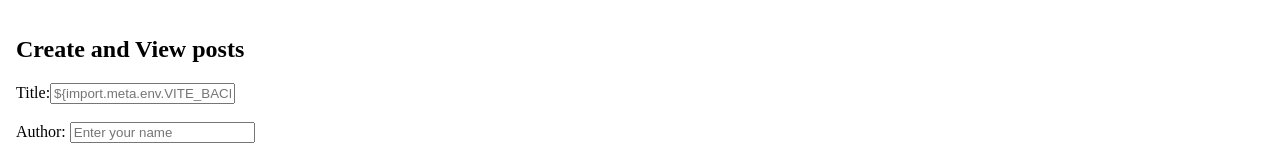
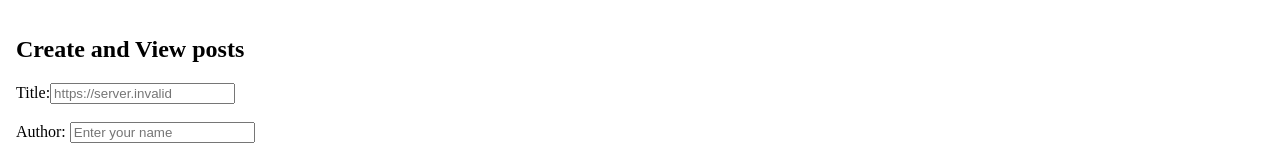
Before and after one commit to rolank/BackendFrontent, a React (Vite) app: page / in a window 1280 px wide. Shown: the top 159 px of the page. Built offline with nearby package versions, Linux system fonts and the light colour scheme; no server answers.

Commit message:
change post's title  plachorder

```diff
--- a/src/components/CreatePost.jsx
+++ b/src/components/CreatePost.jsx
@@ -32,7 +32,7 @@ export function CreatePost() {
           id="create-title"
           name="create-title"
           //placeholder="Enter post title"
-          placeholder="${import.meta.env.VITE_BACKEND_URL}"
+          placeholder={`${import.meta.env.VITE_BACKEND_URL}`}
           value={title}
           onChange={(e) => setTitle(e.target.value)}
           required
```
